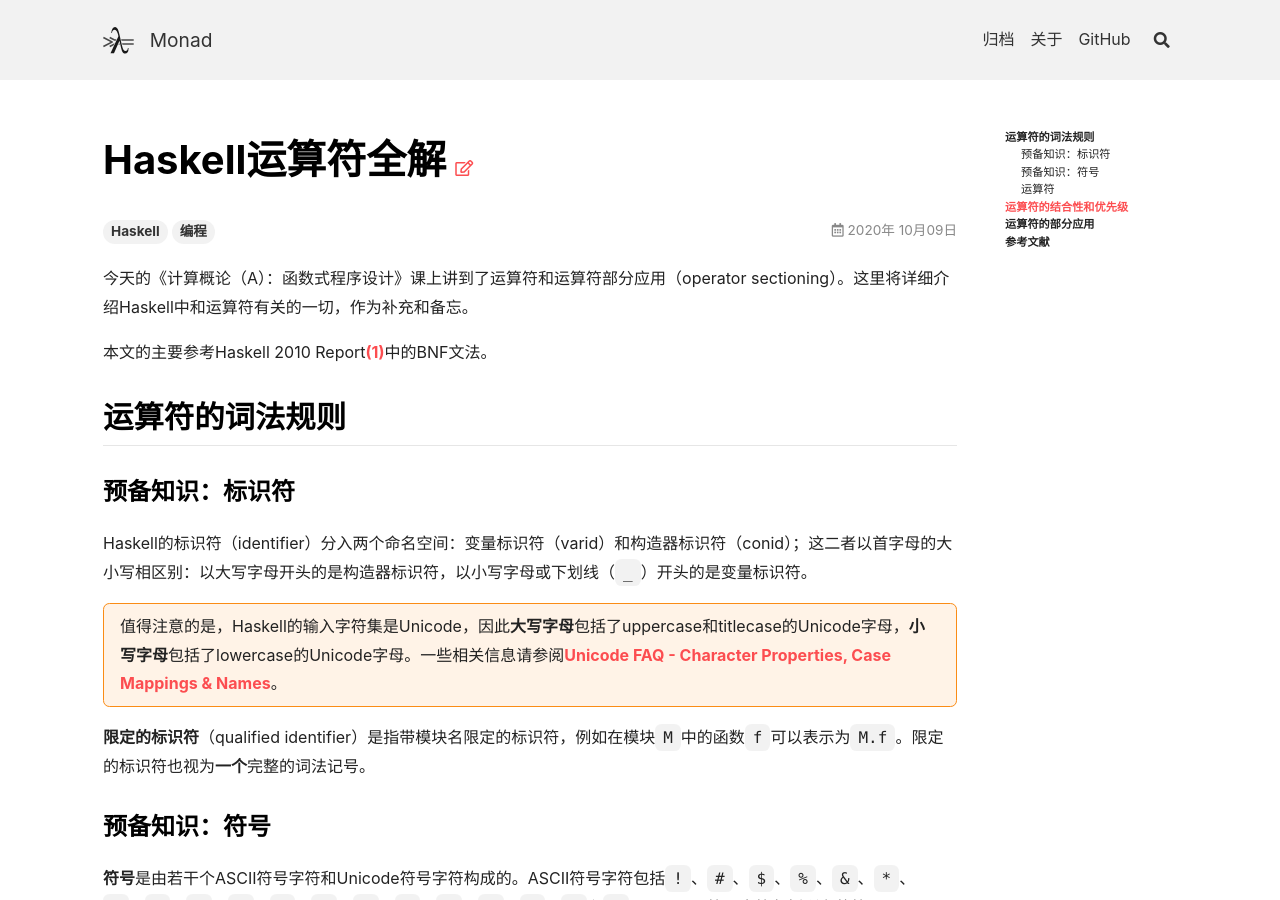
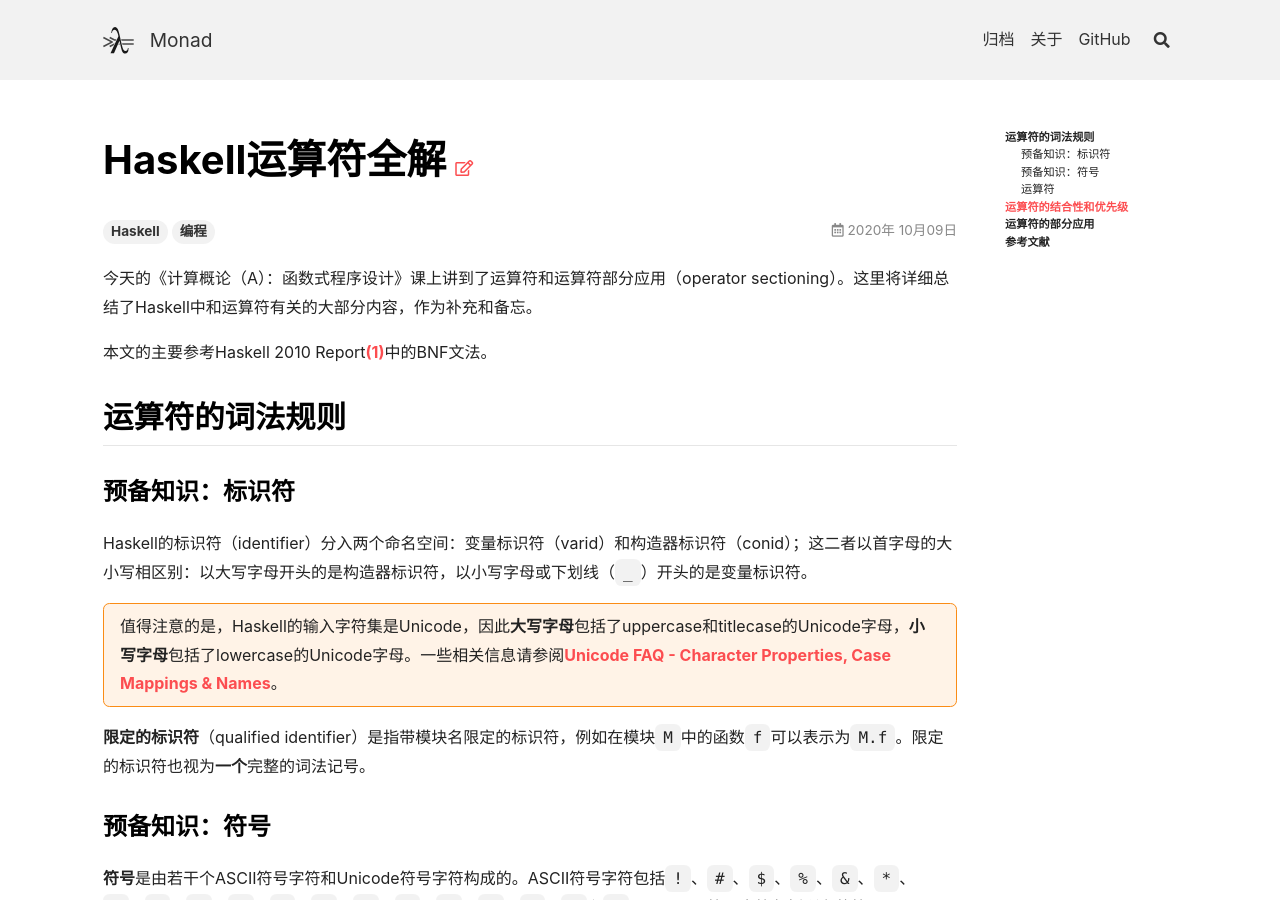
Before and after one commit to Krantz-XRF/krantz-xrf.github.io, a Jekyll site: the page built from _posts/2020-10-09-haskell-operators.md, in a window 1280 px wide and 900 px high. Built offline with Jekyll 4.4.1, drawn with Linux system fonts in a browser that asks for light colours; nearby versions of some CDN libraries; comment, search, counter and statistics services are not loaded.

Commit message:
[update] (minor) haskell operators

```diff
--- a/_posts/2020-10-09-haskell-operators.md
+++ b/_posts/2020-10-09-haskell-operators.md
@@ -6,7 +6,7 @@ tags:
 key: 2020-10-09.haskell-operators-explained
 ---
 
-今天的《计算概论（A）：函数式程序设计》课上讲到了运算符和运算符部分应用（operator sectioning）。这里将详细介绍Haskell中和运算符有关的一切，作为补充和备忘。
+今天的《计算概论（A）：函数式程序设计》课上讲到了运算符和运算符部分应用（operator sectioning）。这里将详细总结了Haskell中和运算符有关的大部分内容，作为补充和备忘。
 
 <!--more-->
 
```
